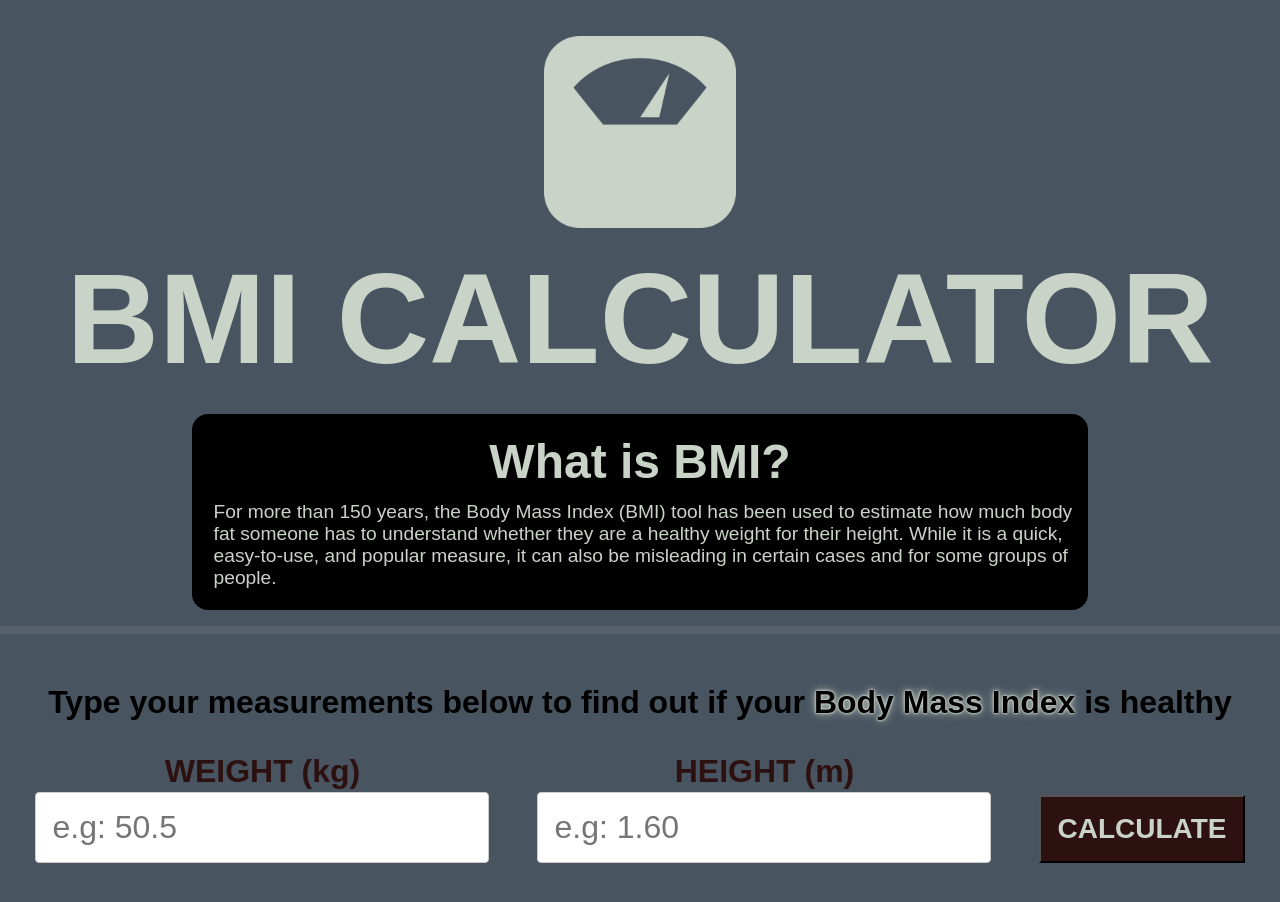
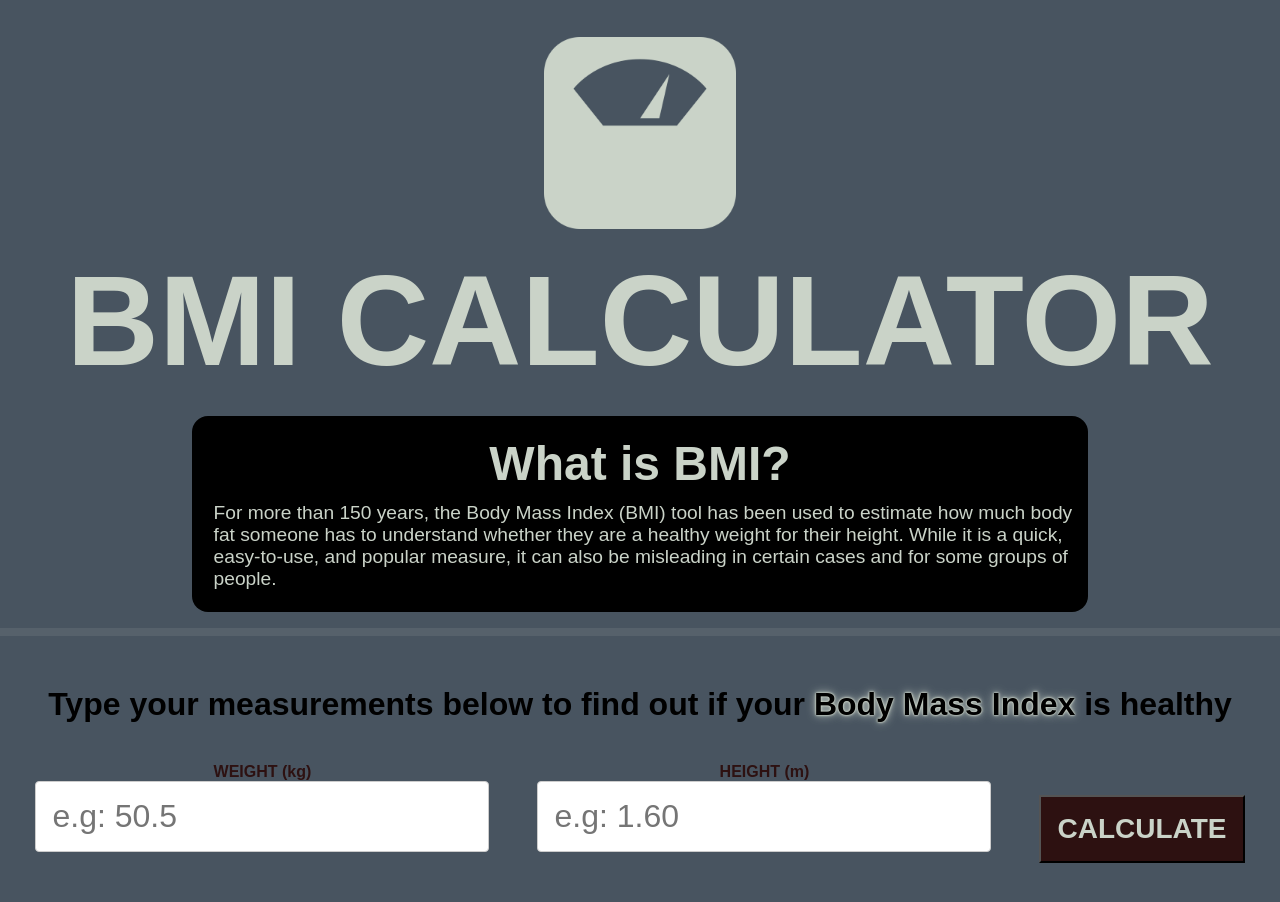
Before and after one commit to susyhaga/BMI_calculator_sh, a React (Vite) app: page / in a window 1280 px wide. Shown: the top 902 px of the page. Built offline with nearby package versions, Linux system fonts and the light colour scheme.

Commit message:
Update Header.module.css

```diff
--- a/src/components/Header/Header.module.css
+++ b/src/components/Header/Header.module.css
@@ -112,9 +112,8 @@
 
 .label{
     font-weight: bold;
-    font-size: 2rem;
+    font-size: 1rem;
     color: var(--buttonColor);
-    margin-bottom: 0.1rem;
 }
 .input{
     padding:1rem;
```
